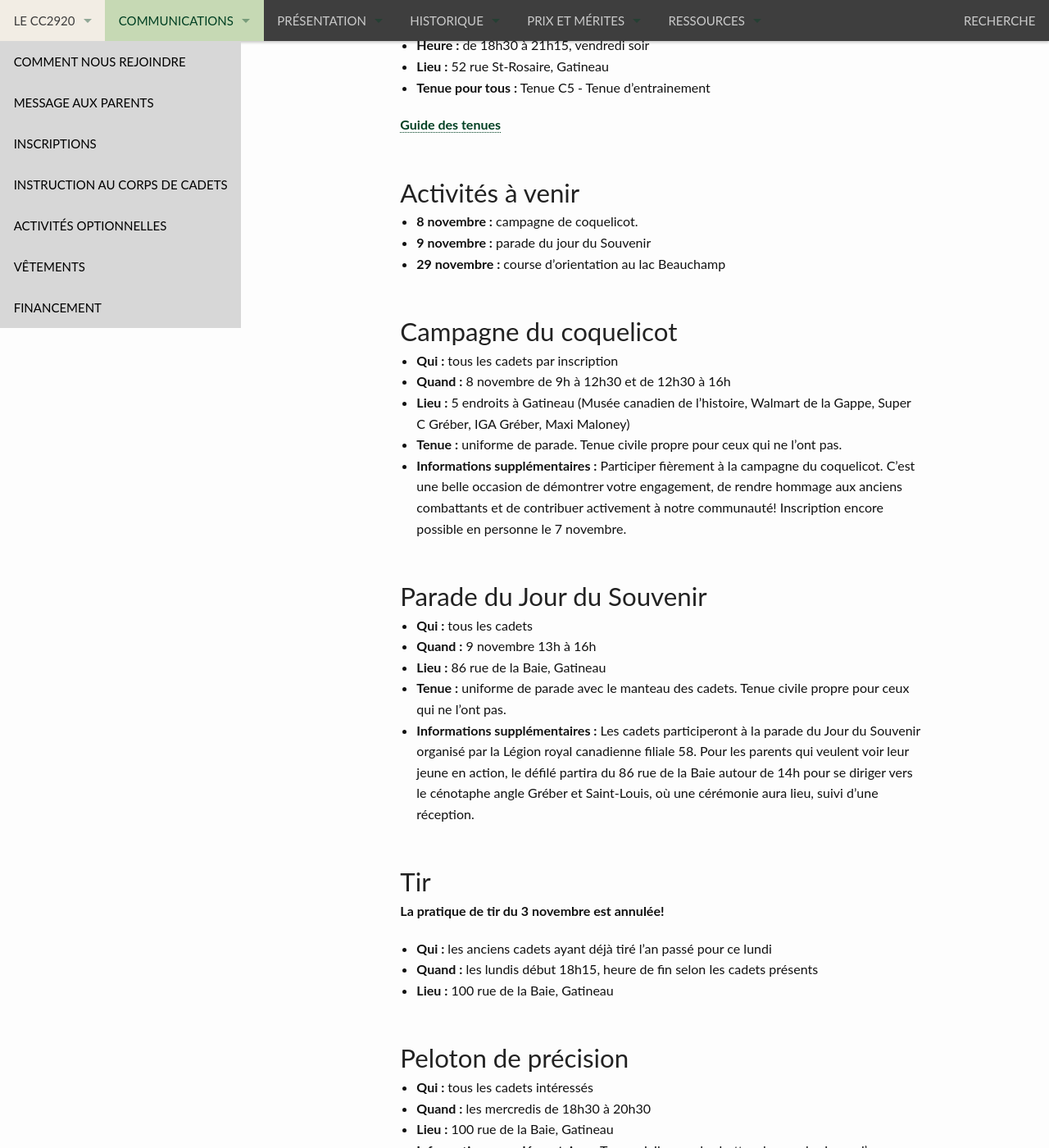
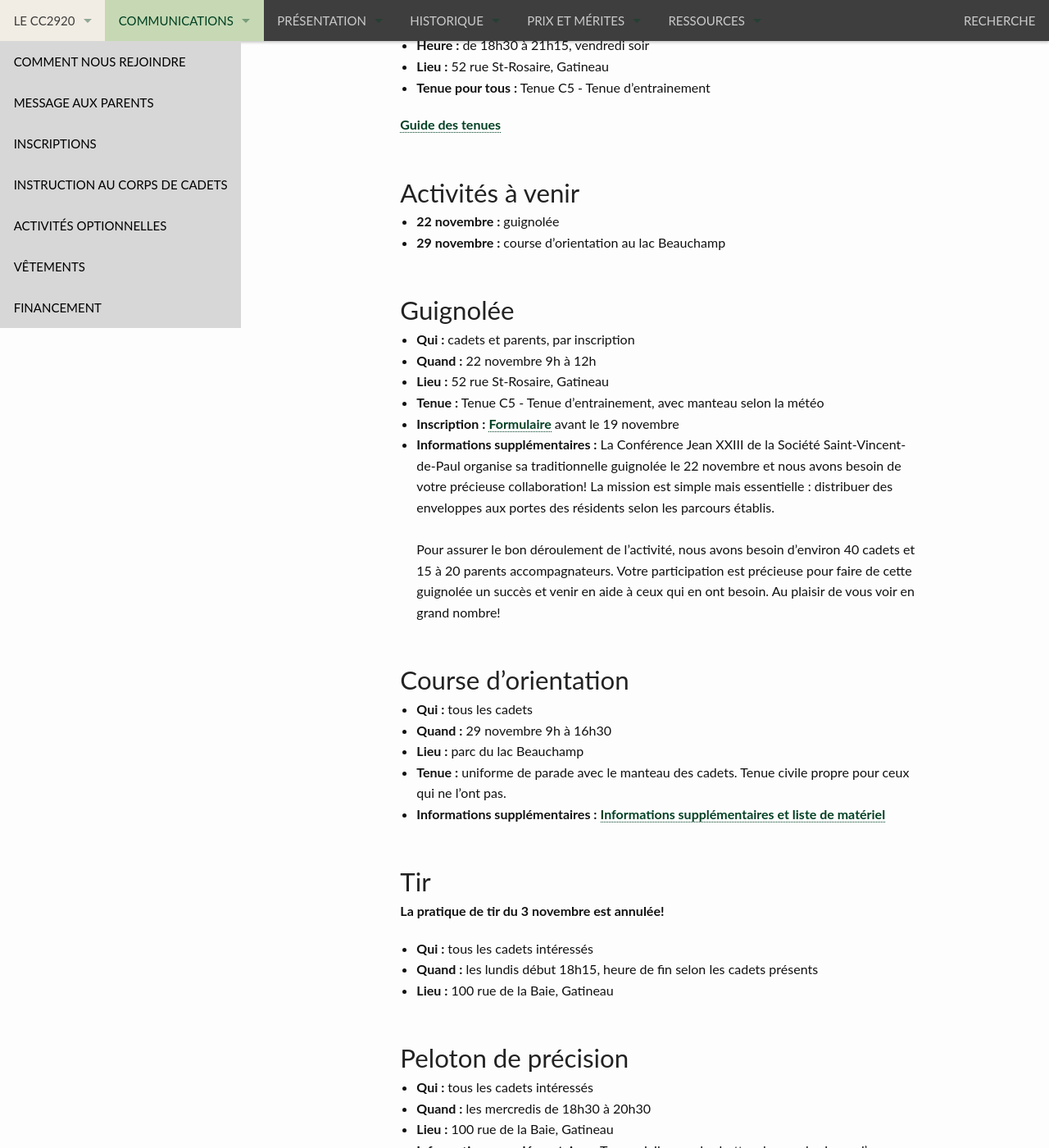
Before and after one commit to CC2920/web, a Jekyll site: the page built from _communications/messages.md, in a window 1280 px wide and 1400 px high, scrolled down 365 px. Shown: the whole window at 82% size. Built offline with Jekyll 4.4.1, drawn with Linux system fonts in a browser that asks for light colours; some of the changed text lies outside the part shown.

Commit message:
Messages de la semaine - 14 novembre
Updated event details for instruction evening, added new guignolée section, and modified orientation course information.

```diff
--- a/_communications/messages.md
+++ b/_communications/messages.md
@@ -3,7 +3,7 @@ title:  "Messages de la semaine"
 layout: "messages"
 ---
 
-## Soirée d’instruction 7 novembre
+## Soirée d’instruction 14 novembre
 - **Qui :** tous
 - **Heure :** de 18h30 à 21h15, vendredi soir
 - **Lieu :** 52 rue St-Rosaire, Gatineau
@@ -13,29 +13,31 @@ layout: "messages"
 
 
 ## Activités à venir
-- **8 novembre :** campagne de coquelicot.
-- **9 novembre :** parade du jour du Souvenir
+- **22 novembre :** guignolée
 - **29 novembre :** course d’orientation au lac Beauchamp
 
 
-## Campagne du coquelicot
-- **Qui :** tous les cadets par inscription
-- **Quand :** 8 novembre de 9h à 12h30 et de 12h30 à 16h
-- **Lieu :** 5 endroits à Gatineau (Musée canadien de l’histoire, Walmart de la Gappe, Super C Gréber, IGA Gréber, Maxi Maloney)
-- **Tenue :** uniforme de parade. Tenue civile propre pour ceux qui ne l’ont pas.
-- **Informations supplémentaires :** Participer fièrement à la campagne du coquelicot. C’est une belle occasion de démontrer votre engagement, de rendre hommage aux anciens combattants et de contribuer activement à notre communauté! Inscription encore possible en personne le 7 novembre.
+## Guignolée
+- **Qui :** cadets et parents, par inscription
+- **Quand :** 22 novembre 9h à 12h
+- **Lieu :** 52 rue St-Rosaire, Gatineau
+- **Tenue :** Tenue C5 - Tenue d'entrainement, avec manteau selon la météo
+- **Inscription :** [Formulaire](https://docs.google.com/forms/d/e/1FAIpQLSf4PP5Q2-lZDOVW2k8AH8Uzqe3IE6_ccXN1wwFO_1rM4pXgNg/viewform?usp=sharing&ouid=100070785425688122134) avant le 19 novembre
+- **Informations supplémentaires :** La Conférence Jean XXIII de la Société Saint-Vincent-de-Paul organise sa traditionnelle guignolée le 22 novembre et nous avons besoin de votre précieuse collaboration! La mission est simple mais essentielle : distribuer des enveloppes aux portes des résidents selon les parcours établis.<br /><br />
+Pour assurer le bon déroulement de l’activité, nous avons besoin d’environ 40 cadets et 15 à 20 parents accompagnateurs. Votre participation est précieuse pour faire de cette guignolée un succès et venir en aide à ceux qui en ont besoin. Au plaisir de vous voir en grand nombre!
 
 
-## Parade du Jour du Souvenir
+## Course d’orientation
 - **Qui :** tous les cadets
-- **Quand :** 9 novembre 13h à 16h
-- **Lieu :** 86 rue de la Baie, Gatineau
+- **Quand :** 29 novembre 9h à 16h30
+- **Lieu :** parc du lac Beauchamp
 - **Tenue :** uniforme de parade avec le manteau des cadets. Tenue civile propre pour ceux qui ne l’ont pas.
-- **Informations supplémentaires :** Les cadets participeront à la parade du Jour du Souvenir organisé par la Légion royal canadienne filiale 58. Pour les parents qui veulent voir leur jeune en action, le défilé partira du 86 rue de la Baie autour de 14h pour se diriger vers le cénotaphe angle Gréber et Saint-Louis, où une cérémonie aura lieu, suivi d’une réception.
+- **Informations supplémentaires :** [Informations supplémentaires et liste de matériel](http://1drv.ms/b/c/eec907a8a97cc844/EYkBpWBG9b9LreSYWees1-EBugZTuM_mhPVYLR0eU-kJOw?e=r5T8Lj)
+
 
 ## Tir
 **La pratique de tir du 3 novembre est annulée!**
-- **Qui :** les anciens cadets ayant déjà tiré l’an passé pour ce lundi
+- **Qui :** tous les cadets intéressés
 - **Quand :** les lundis début 18h15, heure de fin selon les cadets présents
 - **Lieu :** 100 rue de la Baie, Gatineau
 
```
Also changed, not shown: other parts of _communications/messages.md (+1 -1 lines).
